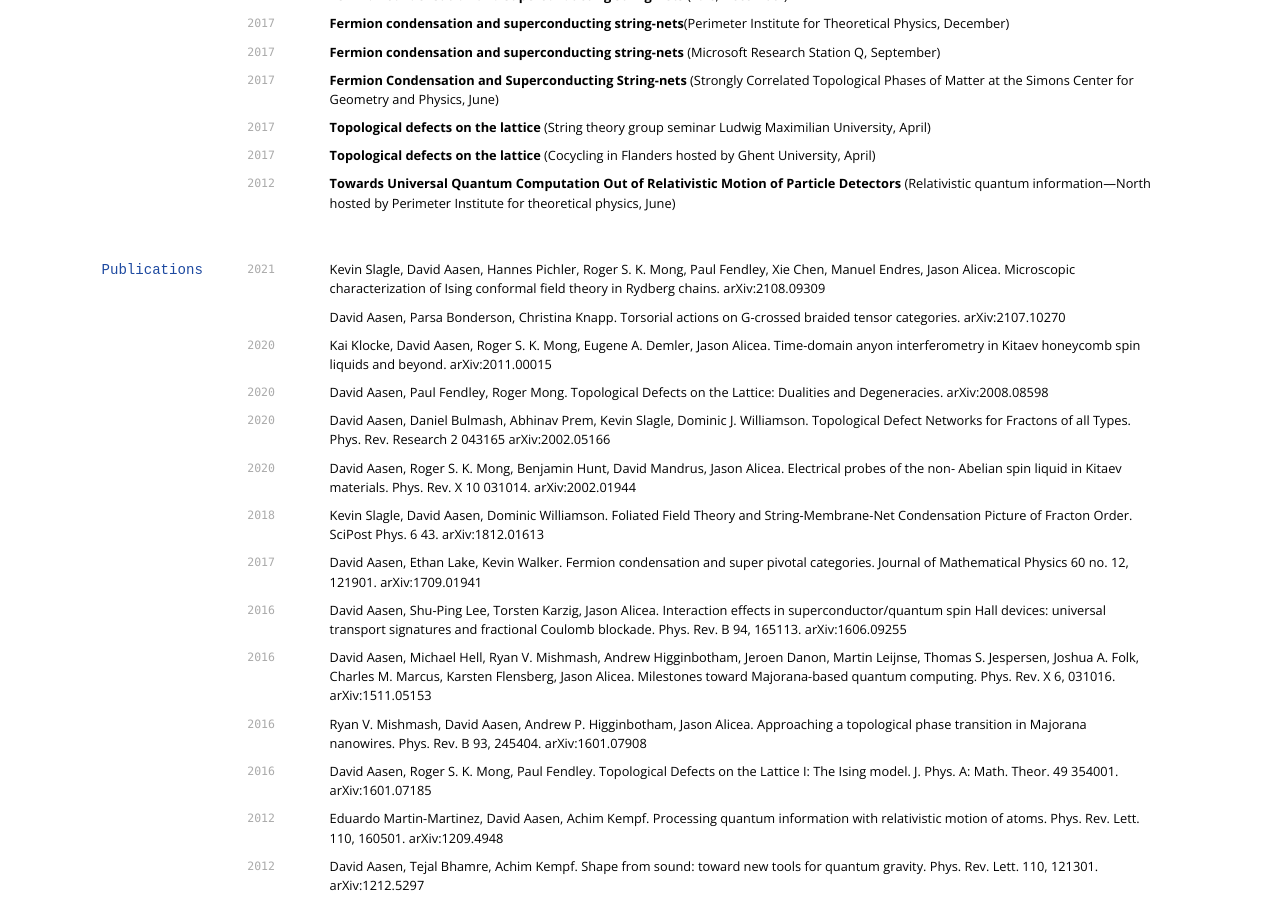
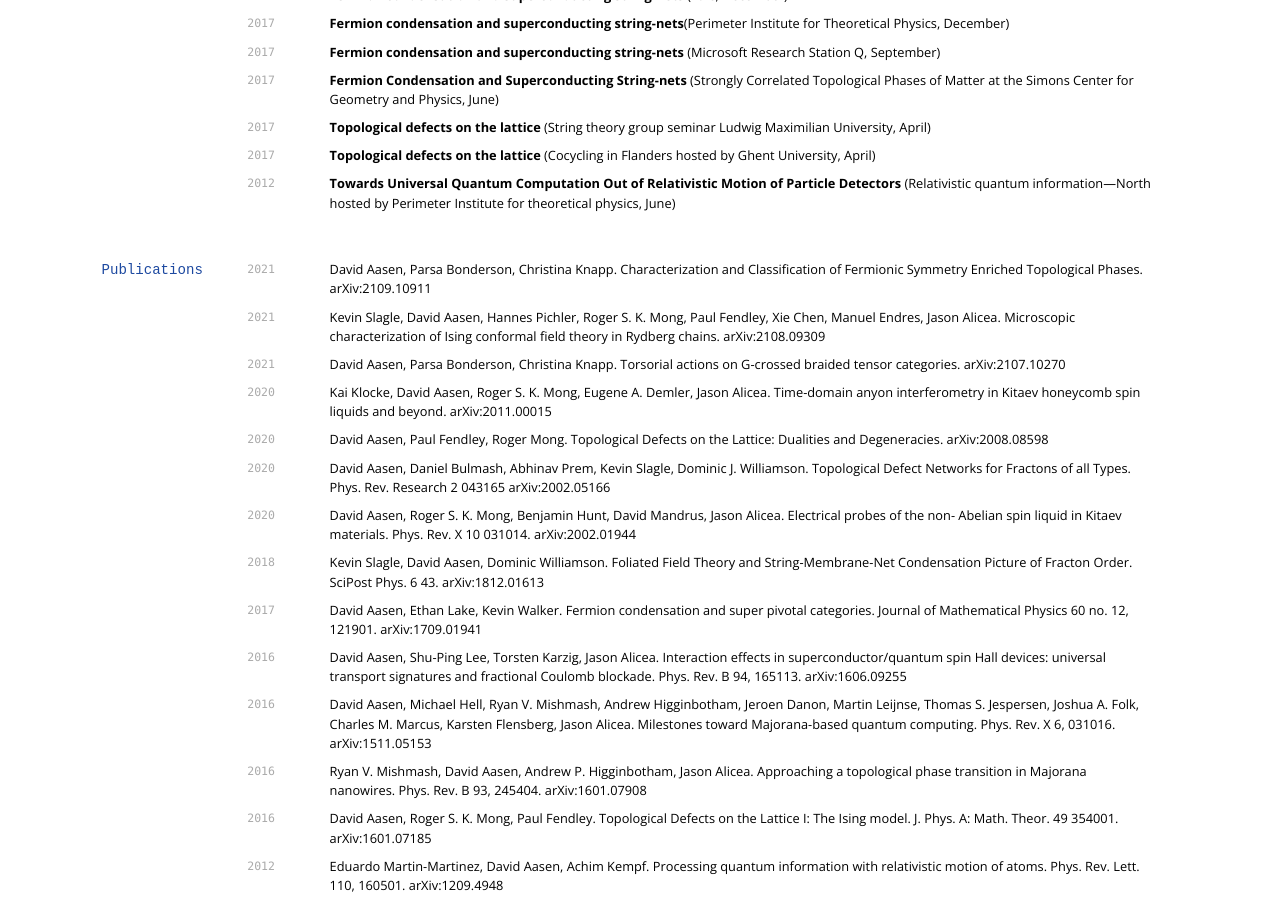
Before and after one commit to davidaasen/davidaasen.github.io, a Jekyll site: the page built from CV.md, in a window 1280 px wide and 900 px high, scrolled down 998 px. Built offline with Jekyll 4.4.1, drawn with Linux system fonts in a browser that asks for light colours; nearby versions of some CDN libraries.

Commit message:
Update CV.md

```diff
--- a/CV.md
+++ b/CV.md
@@ -105,11 +105,16 @@ __Towards Universal Quantum Computation Out of Relativistic Motion of Particle D
 ## Publications
 
 <!-- ### Journals -->
+
+`2021`
+David Aasen, Parsa Bonderson, Christina Knapp. Characterization and Classification of Fermionic Symmetry Enriched Topological Phases. [arXiv:2109.10911
+](https://arxiv.org/abs/2109.10911)
+
 `2021`
 Kevin Slagle, David Aasen, Hannes Pichler, Roger S. K. Mong, Paul Fendley, Xie Chen, Manuel Endres, Jason Alicea. Microscopic characterization of Ising conformal field theory in Rydberg chains. [arXiv:2108.09309](https://arxiv.org/abs/2108.09309)
 
+`2021`
 David Aasen, Parsa Bonderson, Christina Knapp. Torsorial actions on G-crossed braided tensor categories. [arXiv:2107.10270](https://arxiv.org/abs/2107.10270)
-
 
 `2020`
 Kai Klocke, David Aasen, Roger S. K. Mong, Eugene A. Demler, Jason Alicea. Time-domain anyon interferometry in Kitaev honeycomb spin liquids and beyond. [arXiv:2011.00015](https://arxiv.org/abs/2011.00015)
```
